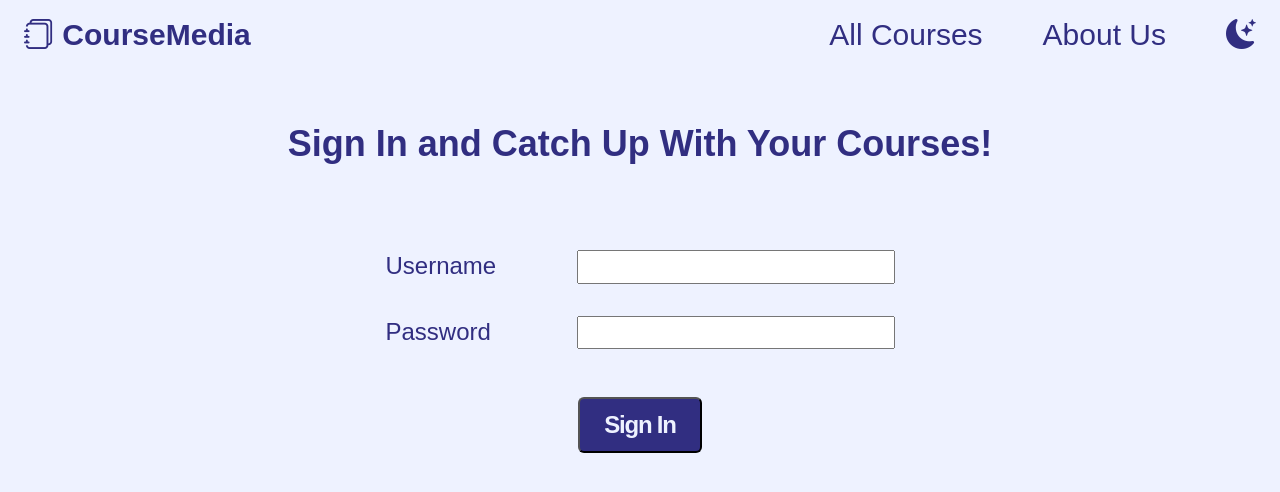
After one commit to JoannaMoussa/E-Learning-Platform, a Django app: page /signin in a window 1280 px wide. The commit adds this page. Shown: the top 492 px of the page. Run offline with Django 4.2, Linux system fonts and the light colour scheme; some libraries are stand-ins or nearby versions.

Commit message:
Add signup/signin/logout functionalities

```diff
--- a/courses_platform/static/courses_platform/components/header.css
+++ b/courses_platform/static/courses_platform/components/header.css
@@ -41,7 +41,7 @@
 
     .header__menu {
         display: flex;
-        align-items: start;
+        align-items: center;
         list-style: none;
         gap: 2em;
         font-size: var(--size-2xl);
@@ -49,6 +49,13 @@
 
     .header__link {
         text-decoration: none;
+    }
+
+    .header__logout {
+        border-left: solid 2px;
+        padding-left: 1em;
+        margin-left: -1em;
+        font-size: var(--size-xl);
     }
 
     .header__bars{
@@ -64,6 +71,9 @@
     .header__menu {
         font-size: var(--size-3xl);
     }
+    .header__logout {
+        font-size: var(--size-2xl);
+    }
 }
 
 /* 2xl */
@@ -75,4 +85,7 @@
     .header__menu {
         font-size: var(--size-4xl);
     }
+    .header__logout {
+        font-size: var(--size-3xl);
+    }
 }
--- /dev/null
+++ b/courses_platform/static/courses_platform/pages/signin.css
@@ -0,0 +1,80 @@
+.signin-form {
+    display: flex;
+    flex-direction: column;
+    justify-content: center;
+    align-items: center;
+    gap: 2.5em;
+    margin-block-end: 2em;
+}
+
+.signin-form__title {
+    font-size: var(--size-2xl);
+    font-weight: 600;
+    text-align: center;
+    margin-block-start: 1em;
+}
+
+.signin-form__body {
+    display: flex;
+    flex-direction: column;
+    align-items: center;
+}
+
+.signin-form__grid {
+    display: grid;
+    grid-template-columns: minmax(0, 1fr) minmax(0, 2fr);
+    gap: 2em;
+}
+
+.signin-form__label {
+    font-size: var(--size-xl);
+    white-space: nowrap;
+}
+
+.signin-form__input {
+    font-size: var(--size-xl);
+    height: fit-content;
+    color: var(--clr-dark);
+}
+
+.signin-form__btn {
+    margin-block-start: 2em;
+    font-size: var(--size-xl);
+}
+
+/* xs */
+/* @media (min-width: 475px) {} */
+
+/* sm */
+@media (min-width: 640px) {
+    .signin-form__title {
+        font-size: var(--size-3xl);
+    }
+    .signin-form__label{
+        font-size: var(--size-2xl);
+    }
+    .signin-form__input{
+        font-size: var(--size-2xl);
+    }
+}
+
+/* md */
+/* @media (min-width: 768px) {} */
+
+/* lg */
+@media (min-width: 1024px) {
+    .signin-form__title {
+        font-size: var(--size-4xl);
+        margin-block-end: 1.25em;
+    }
+    .signin-form__btn {
+        margin-block-start: 2em;
+        font-size: var(--size-2xl);
+    }
+}
+
+/* xl */
+/* @media (min-width: 1280px) {} */
+
+/* 2xl */
+/* @media (min-width: 1536px) {} */
--- a/courses_platform/static/courses_platform/utils.css
+++ b/courses_platform/static/courses_platform/utils.css
@@ -16,7 +16,7 @@
 /* 2xl */
 /* @media (min-width: 1536px) {} */
 
-.btn {
+.custom-button {
     display: inline-block;
     font-weight: 600;
     text-decoration: none;
--- /dev/null
+++ b/courses_platform/templates/courses_platform/includes/messages.html
@@ -0,0 +1,10 @@
+{% for message in messages %}
+    <div class="container-fluid p-0">
+        <div class="alert {{ message.tags }} alert-dismissible django_template_message" role="alert" >
+            <button type="button" class="close" data-dismiss="alert" aria-label="Close">
+                <span aria-hidden="True">&times;</span>
+            </button>
+            {{ message }}
+        </div>
+    </div>
+{% endfor %}
--- a/courses_platform/templates/courses_platform/layout.html
+++ b/courses_platform/templates/courses_platform/layout.html
@@ -13,11 +13,12 @@
     <link href="{% static 'courses_platform/styles.css' %}" rel="stylesheet">
     <link href="{% static 'courses_platform/components/header.css' %}" rel="stylesheet">
     <link href="{% static 'courses_platform/components/mobile-nav.css' %}" rel="stylesheet">
-
+    {% block link %}
+    {% endblock %}
     <link href="{% static 'courses_platform/utils.css' %}" rel="stylesheet">
-    <script src="{% static 'courses_platform/components/mobile-nav.js' %}"></script>
     {% block script %}
     {% endblock %}
+    <script src="{% static 'courses_platform/components/mobile-nav.js' %}"></script>
 </head>
 <body>
     <header class="header my-container">
@@ -41,11 +42,15 @@
                     </button>
                 </li>
                 {% if user.is_authenticated %}
-                    <li class="header__profile">
-                        <a>
+                    <li>
+                        <a class="header__link" href="#">
                             <i class="bi bi-person-circle"></i>
-                            <span class="header__link">Profile</span>
+                            Profile
                         </a>
+                    </li>
+                    <li class="header__logout">
+                        <i class="bi bi-power"></i>
+                        <a class="header__link" href="{% url 'logout' %}">Log Out</a>
                     </li>
                 {% endif %}
             </ul>
@@ -73,8 +78,8 @@
                 </li>
                 {% else %}
                 <li>
-                    <a class="mobile-nav__link">Sign In | </a>
-                    <a class="mobile-nav__link">Sign Up</a>
+                    <a class="mobile-nav__link" href="{% url 'signin' %}">Sign In | </a>
+                    <a class="mobile-nav__link" href="{% url 'signup' %}">Sign Up</a>
                 </li>
                 {% endif %}
                 <li>
@@ -90,11 +95,23 @@
                         <i class="bi bi-moon-stars-fill"></i>
                     </button>
                 </li>
+                {% if user.is_authenticated %}
+                <li>
+                    <a class="mobile-nav__link" href="{% url 'logout' %}">Log Out</a>
+                </li>
+                {% endif %}
             </ul>
         </nav>
     </div>
     <!-- End of Mobile Navigation -->
+
+    {% include 'courses_platform/includes/messages.html' %}
+
     {% block body %}
     {% endblock %}
+
+    <script src="https://code.jquery.com/jquery-3.2.1.slim.min.js" integrity="sha384-KJ3o2DKtIkvYIK3UENzmM7KCkRr/rE9/Qpg6aAZGJwFDMVNA/GpGFF93hXpG5KkN" crossorigin="anonymous"></script>
+    <script src="https://cdn.jsdelivr.net/npm/popper.js@1.12.9/dist/umd/popper.min.js" integrity="sha384-ApNbgh9B+Y1QKtv3Rn7W3mgPxhU9K/ScQsAP7hUibX39j7fakFPskvXusvfa0b4Q" crossorigin="anonymous"></script>
+    <script src="https://cdn.jsdelivr.net/npm/bootstrap@4.0.0/dist/js/bootstrap.min.js" integrity="sha384-JZR6Spejh4U02d8jOt6vLEHfe/JQGiRRSQQxSfFWpi1MquVdAyjUar5+76PVCmYl" crossorigin="anonymous"></script>
 </body>
 </html>
--- /dev/null
+++ b/courses_platform/templates/courses_platform/signin.html
@@ -0,0 +1,23 @@
+{% extends "courses_platform/layout.html" %}
+
+{% load static %}
+
+{% block link %}
+    <link href="{% static 'courses_platform/pages/signin.css' %}" rel="stylesheet">
+{% endblock %}
+
+{% block body %}
+<div class="signin-form my-container">
+    <h1 class="signin-form__title">Sign In and Catch Up With Your Courses!</h1>
+    <form action="{% url 'signin' %}" method="post" class="signin-form__body">
+        {% csrf_token %}
+        <div class="signin-form__grid">
+            <label for="id_username" class="signin-form__label">Username</label>
+            {{ signInForm.username }}
+            <label for="id_password" class="signin-form__label">Password</label>
+            {{ signInForm.password }}
+        </div>
+        <input class="signin-form__btn custom-button" type="submit" value="Sign In">
+    </form>
+</div>
+{% endblock %}
--- a/courses_platform/urls.py
+++ b/courses_platform/urls.py
@@ -2,5 +2,8 @@ from django.urls import path
 from . import views
 
 urlpatterns = [
+    path("", views.index, name="index"),
+    path("signin", views.signin, name="signin"),
+    path("logout", views.logout_view, name="logout"),
     path("signup", views.signup, name="signup")
 ]
--- a/courses_platform/views.py
+++ b/courses_platform/views.py
@@ -2,47 +2,47 @@ from django.shortcuts import render
 from django import forms
 from PIL import Image
 from .models import User, Course
+from django.contrib.auth import authenticate, login, logout
+from django.db import IntegrityError
+from django.http import HttpResponse, HttpResponseRedirect
+from django.urls import reverse
+from django.contrib import messages
+
+# Creating Django forms
 
 
-# Creating Django forms
 class SignUpForm(forms.Form):
-    first_name = forms.CharField(label="First Name",
-                                 max_length=150,
+    first_name = forms.CharField(max_length=150,
                                  required=True,
-                                 widget=forms.TextInput())
-    last_name = forms.CharField(label="Last Name",
-                                max_length=150,
+                                 widget=forms.TextInput(attrs={'class': 'signup-form__input'}))
+    last_name = forms.CharField(max_length=150,
                                 required=True,
-                                widget=forms.TextInput())
-    username = forms.CharField(label="Username",
-                               max_length=150,
+                                widget=forms.TextInput(attrs={'class': 'signup-form__input'}))
+    username = forms.CharField(max_length=150,
                                required=True,
-                               widget=forms.TextInput())
-    email = forms.EmailField(label="Email",
-                             required=True,
-                             widget=forms.EmailInput())
-    password = forms.CharField(label="Password",
-                               widget=forms.PasswordInput())
-    confirm_password = forms.CharField(label="Confirm Password",
-                                       widget=forms.PasswordInput())
-    role = forms.ChoiceField(label="You are a",
-                             widget=forms.RadioSelect,
+                               widget=forms.TextInput(attrs={'class': 'signup-form__input'}))
+    email = forms.EmailField(required=True,
+                             widget=forms.EmailInput(attrs={'class': 'signup-form__input'}))
+    password = forms.CharField(widget=forms.PasswordInput(
+        attrs={'class': 'signup-form__input'}))
+    confirm_password = forms.CharField(
+        widget=forms.PasswordInput(attrs={'class': 'signup-form__input'}))
+    role = forms.ChoiceField(widget=forms.RadioSelect(attrs={'class': 'signup-form__input'}),
                              choices=User.ROLE_CHOICES)
-    title = forms.CharField(label="Title",
-                            max_length=120,
-                            widget=forms.TextInput())
-    about_me = forms.CharField(label="About me",
-                               max_length=950,
+    title = forms.CharField(max_length=120,
+                            required=False,
+                            widget=forms.TextInput(attrs={'class': 'signup-form__input hidden_element'}))
+    about_me = forms.CharField(max_length=950,
                                required=True,
-                               widget=forms.Textarea())
+                               widget=forms.Textarea(attrs={'class': 'signup-form__input signup-form__input_textarea'}))
 
 
-class LogInForm(forms.Form):
-    email = forms.EmailField(label="Email",
-                             required=True,
-                             widget=forms.EmailInput())
+class SignInForm(forms.Form):
+    username = forms.CharField(max_length=150,
+                               required=True,
+                               widget=forms.TextInput(attrs={'class': 'signin-form__input'}))
     password = forms.CharField(label="Password",
-                               widget=forms.PasswordInput())
+                               widget=forms.PasswordInput(attrs={'class': 'signin-form__input'}))
 
 
 class EditProfileForm(forms.Form):
@@ -108,4 +108,93 @@ class CreateCourseForm(forms.Form):
 
 
 def signup(request):
-    return render(request, "courses_platform/signup.html")
+    if request.method == "POST":
+        filled_form = SignUpForm(request.POST)
+
+        if filled_form.is_valid():
+            username = request.POST["username"]
+            email = request.POST["email"]
+
+            # Ensure password matches confirmation
+            password = request.POST["password"]
+            confirm_password = request.POST["confirm_password"]
+            if password != confirm_password:
+                messages.error(
+                    request, "Password and Confirm password do not match.")
+                return render(request, "courses_platform/signup.html", {
+                    "SignUpForm": filled_form
+                })
+
+            # Attempt to create new user
+            try:
+                first_name = request.POST["first_name"]
+                last_name = request.POST["last_name"]
+                role = int(request.POST["role"])
+                about = request.POST["about_me"]
+                instructor_title = None
+                if role == User.INSTRUCTOR:
+                    if not request.POST["title"]:
+                        messages.error(
+                            request, "You should specify your title as an instructor.")
+                        return render(request, "courses_platform/signup.html", {
+                            "SignUpForm": filled_form
+                        })
+                    else:
+                        instructor_title = request.POST["title"]
+                user = User.objects.create_user(username, email, password,
+                                                first_name=first_name, last_name=last_name,
+                                                role=role, about=about, instructor_title=instructor_title)
+            except IntegrityError:
+                messages.error(
+                    request, "Username already taken.")
+                return render(request, "courses_platform/signup.html", {
+                    "SignUpForm": filled_form
+                })
+            login(request, user)
+            return HttpResponseRedirect(reverse("index"))
+
+        else:  # form is invalid
+            messages.error(request, "Invalid form.")
+            return render(request, "courses_platform/signup.html", {
+                "SignUpForm": filled_form
+            })
+    else:  # GET request
+        if request.user.is_authenticated:
+            return HttpResponseRedirect(reverse("index"))
+
+        return render(request, "courses_platform/signup.html", {
+            "SignUpForm": SignUpForm()
+        })
+
+
+def logout_view(request):
+    logout(request)
+    return HttpResponseRedirect(reverse("index"))
+
+
+def signin(request):
+    if request.method == "POST":
+        # Attempt to sign user in
+        username = request.POST["username"]
+        password = request.POST["password"]
+        user = authenticate(request, username=username, password=password)
+
+        # Check if authentication successful
+        if user is not None:
+            login(request, user)
+            return HttpResponseRedirect(reverse("index"))
+        else:
+            messages.error(request, "Invalid username and/or password.")
+            return render(request, "courses_platform/signin.html", {
+                "signInForm": SignInForm()
+            })
+    else:  # GET request
+        return render(request, "courses_platform/signin.html", {
+            "signInForm": SignInForm()
+        })
+
+
+def index(request):
+    return render(request, "courses_platform/index.html", {
+        "authenticated_user": request.user
+    })
```
Also changed, not shown: courses_platform/static/courses_platform/pages/signup.css (added, +93 -0 lines), courses_platform/static/courses_platform/pages/signup.js (added, +16 -0 lines), courses_platform/templates/courses_platform/index.html (added, +7 -0 lines), courses_platform/templates/courses_platform/signup.html (+38 -1 lines), elearning/settings.py (+11 -0 lines), db.sqlite3.
